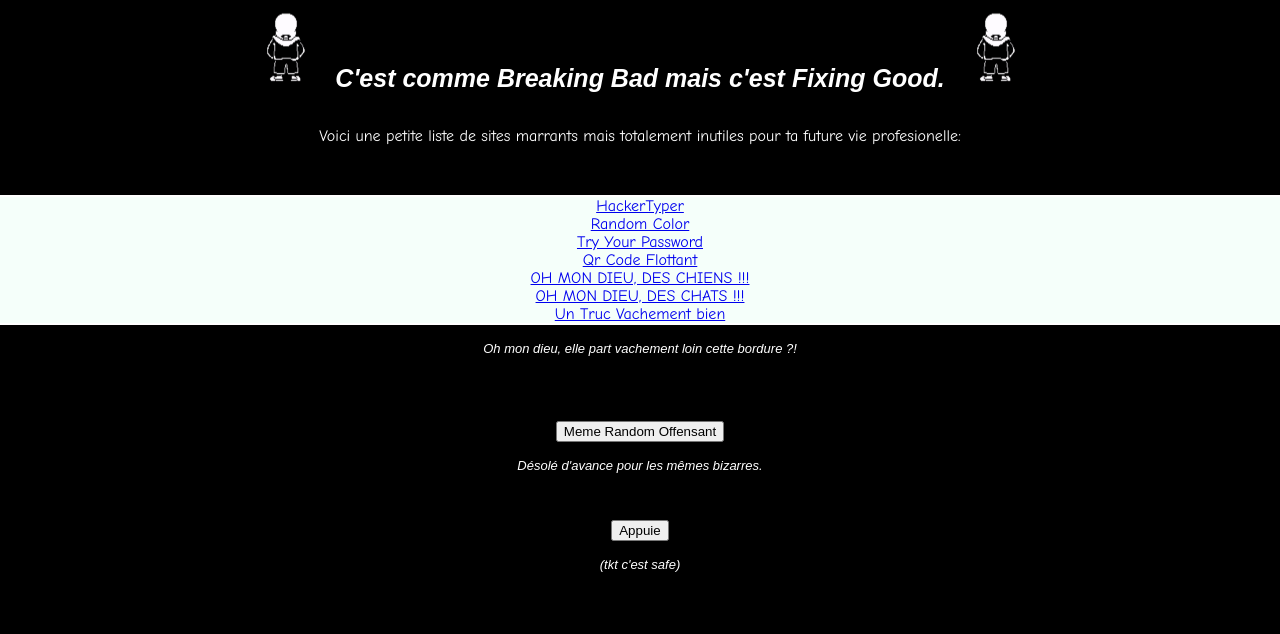
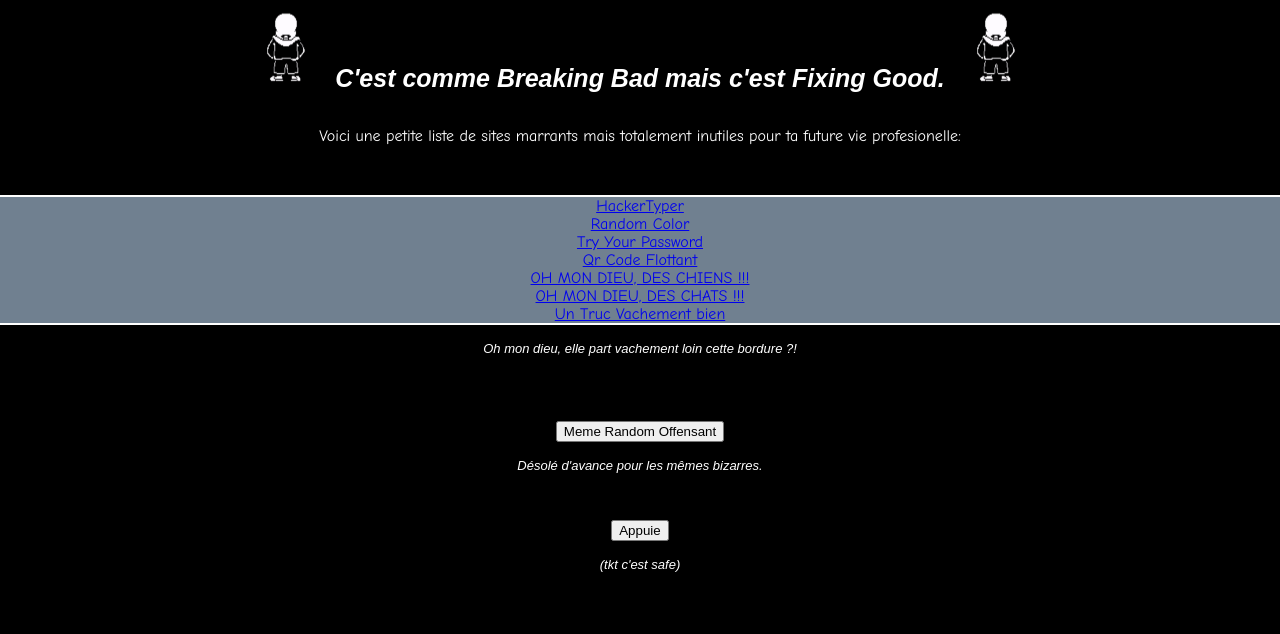
Before and after one commit to Lancermhh/fixinggood, a plain HTML site: page index.html in a window 1280 px wide. Shown: the part 110-744 px from the top of the page. Drawn offline with Linux system fonts and the light colour scheme; grey boxes are pictures that could not be loaded; a web font is replaced by a local one.

Commit message:
Update LeCodeCSSDuChult.css

```diff
--- a/LeCodeCSSDuChult.css
+++ b/LeCodeCSSDuChult.css
@@ -54,7 +54,7 @@ body {
 	border-style: solid;
 	margin-left: -35px;
 	margin-right: -35px;
-	background-color: #f5fffa;
+	background-color: #708090;
 }
 
 img {
```
